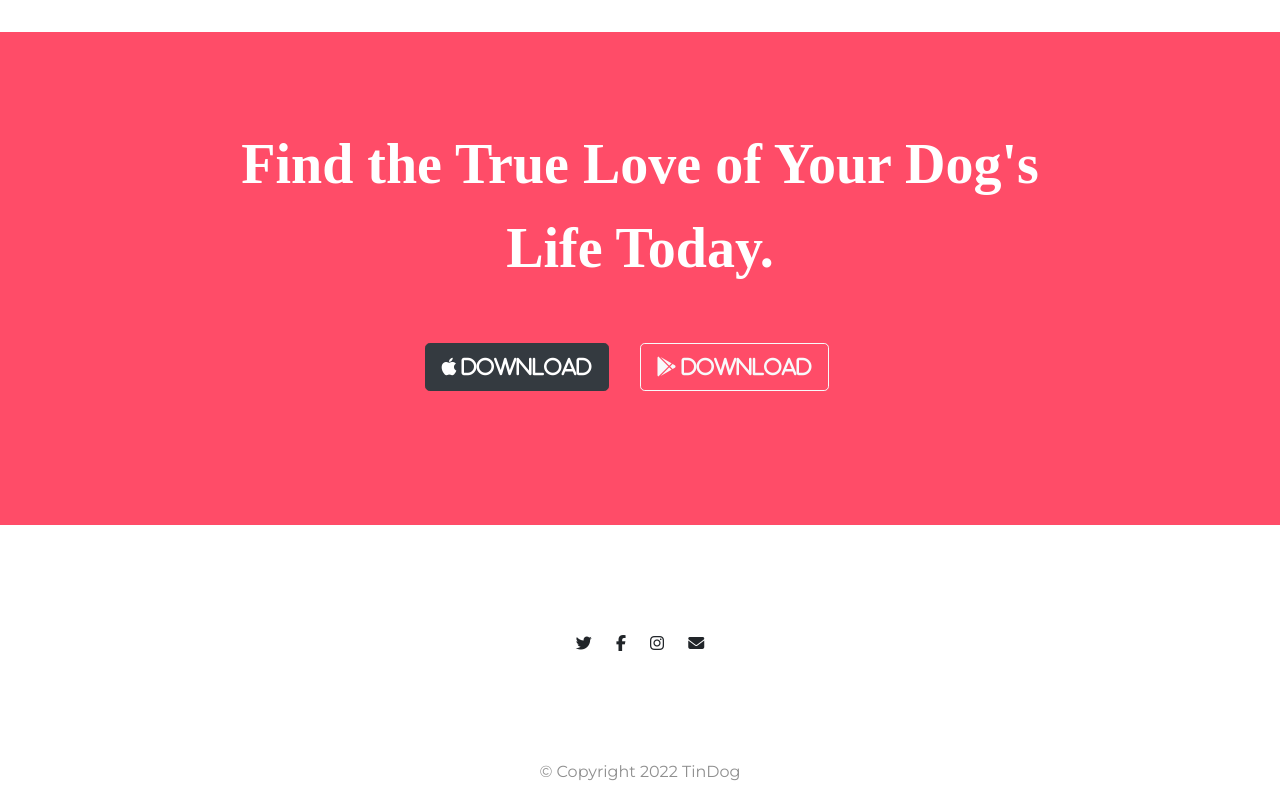
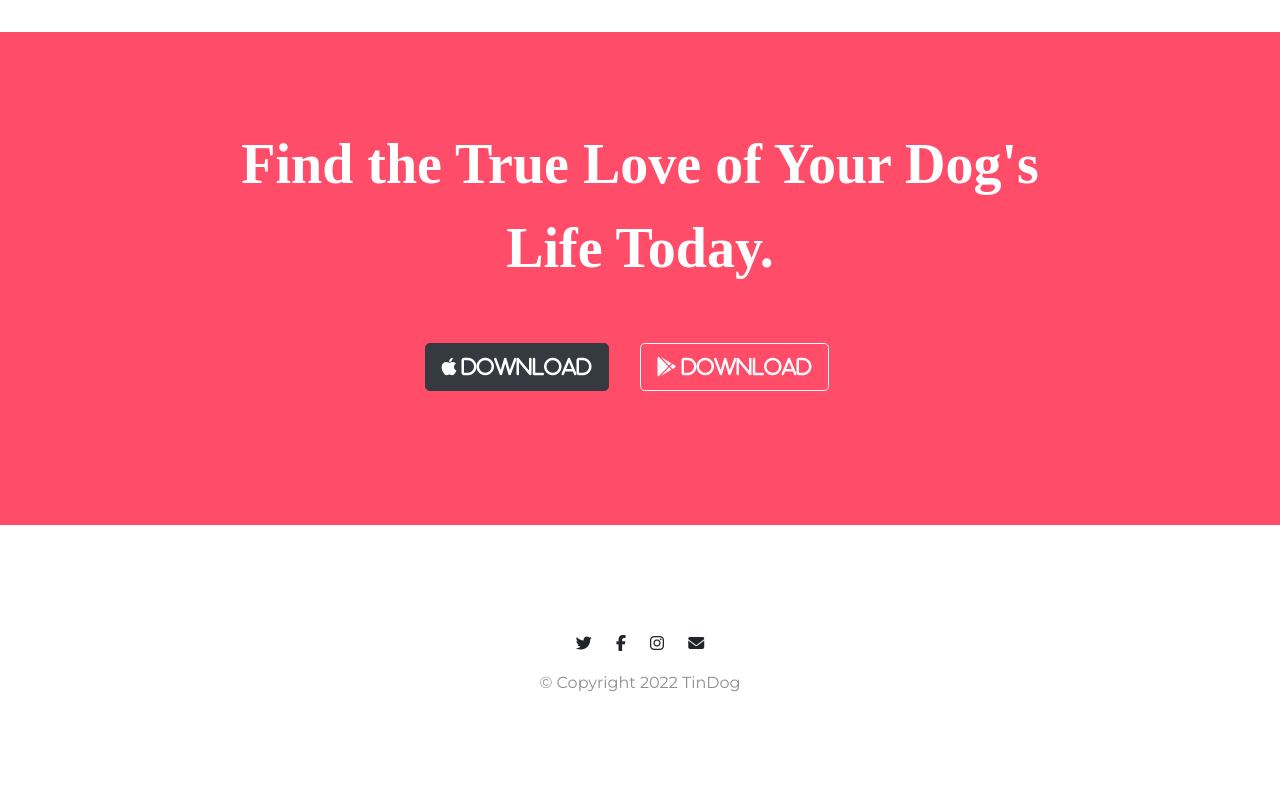
Before and after one commit to SanketRP/TinDog, a plain HTML site: page index.html in a window 1280 px wide. Shown: the part 2475-3275 px from the top of the page. Drawn offline with nearby package versions, Linux system fonts and the light colour scheme.

Commit message:
Update styles.css

```diff
--- a/css/styles.css
+++ b/css/styles.css
@@ -126,9 +126,6 @@ p {
   margin: 20px;
 }
 
-.carousel-item {
-}
-
 #press {
   background-color: #EF8172;
   padding-bottom: 3%;
@@ -159,6 +156,13 @@ p {
 
 /* Footer Section */
 
+#footer .container-fluid {
+  padding-bottom: 0px;
+}
+
+#footer p {
+  margin-bottom: 100px;
+}
 
 .social-icon {
   margin: 20px 10px;
```
